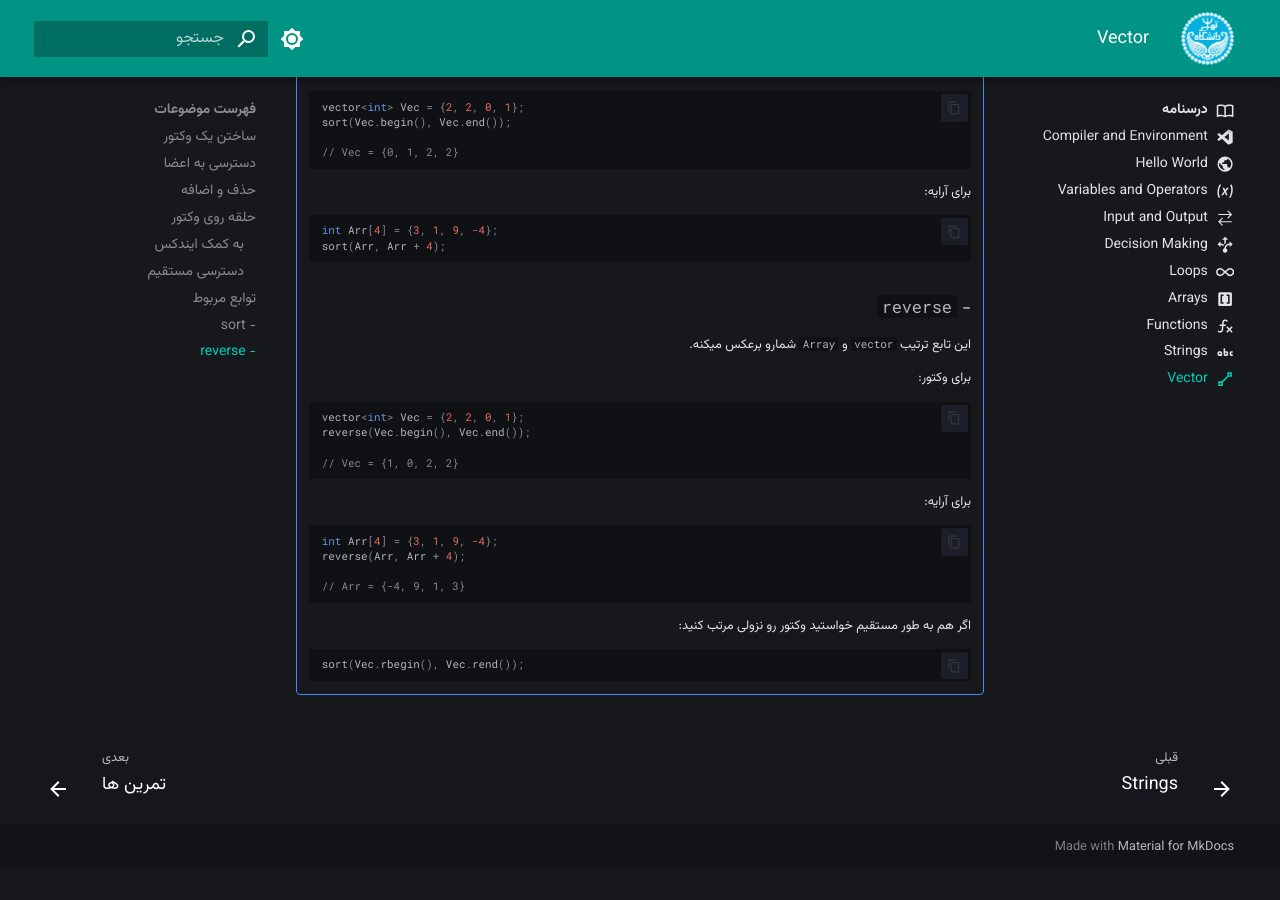
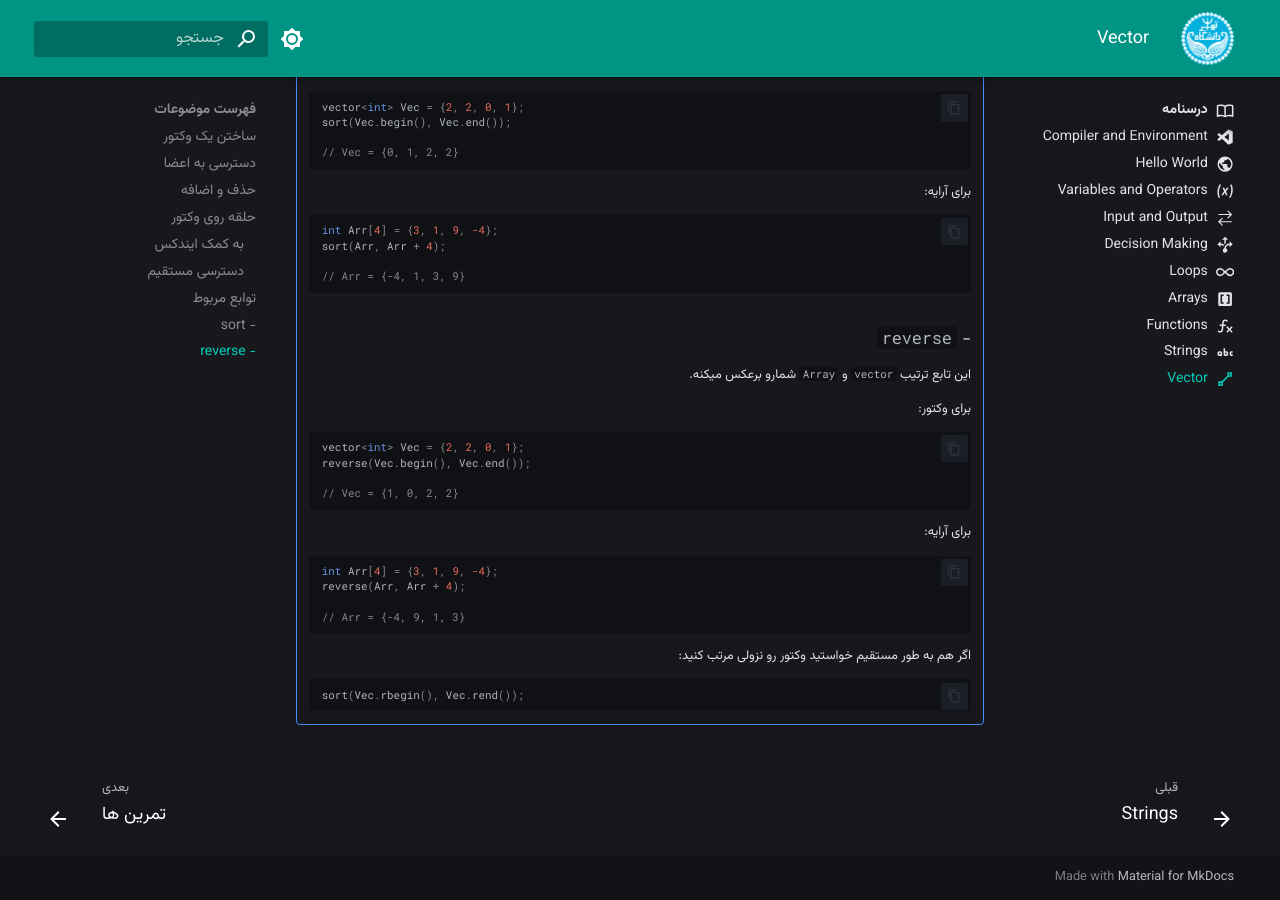
Before and after one commit to UTengsci/bp, an MkDocs documentation site: the page built from docs/content/vector.md, in a window 1280 px wide and 900 px high, scrolled down 3877 px. Built offline with MkDocs 1.6.1 and Material for MkDocs 9.7.7, drawn with Linux system fonts in a browser that asks for light colours; before the commit the page ends 4746 px from its top, so only the background shows below that.

Commit message:
Update vector.md

````diff
--- a/docs/content/vector.md
+++ b/docs/content/vector.md
@@ -207,6 +207,8 @@ for (string name : studentNames) {
 
     int Arr[4] = {3, 1, 9, -4};
     sort(Arr, Arr + 4);
+
+    // Arr = {-4, 1, 3, 9}
     ```
 
     - `reverse`
````
